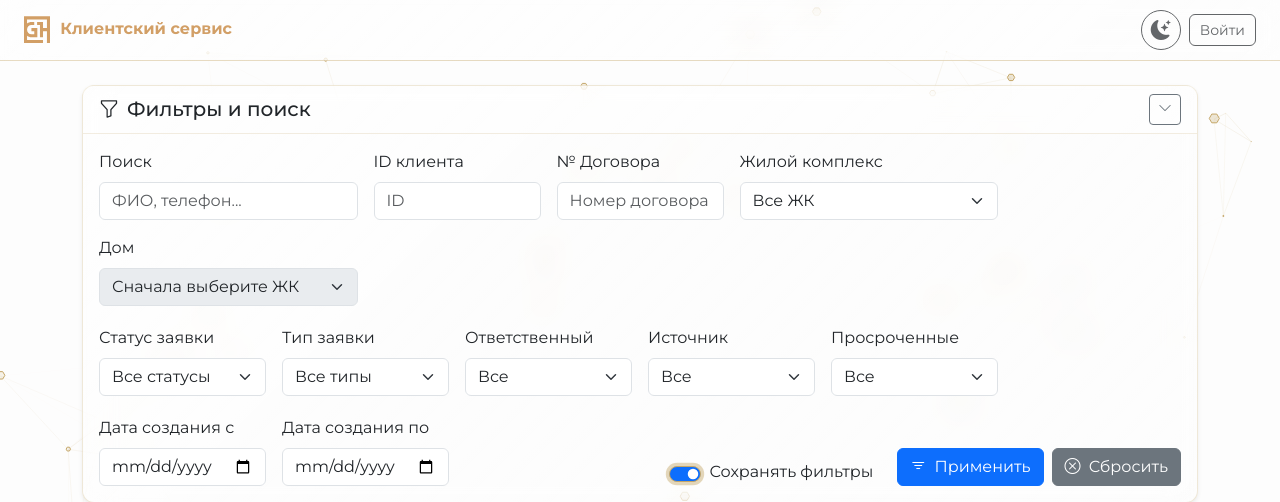
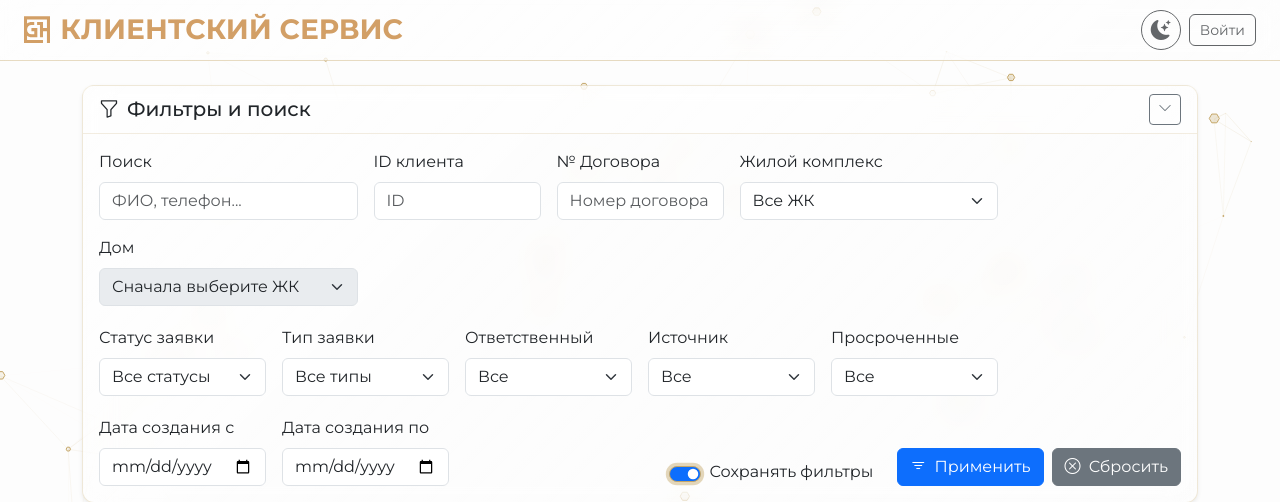
Before and after one commit to ghuz-code-repo/client_service, a Flask app: template app/templates/index.html in a window 1280 px wide. Shown: the top 502 px of the page. Run offline with Flask 3, Linux system fonts and the light colour scheme; the template is opened without the code that fills it, so the values that code supplies are empty.

Commit message:
FIX service name on header

```diff
--- a/app/templates/base.html
+++ b/app/templates/base.html
@@ -119,7 +119,10 @@
         .gh-brand-logo { display: inline-flex; border-radius: 4px; transition: transform 0.2s ease, box-shadow 0.2s ease; }
         .gh-brand-logo:hover { transform: translateY(-1px); box-shadow: 0 0 10px 2px rgba(var(--gh-brand-gold-rgb), 0.55); }
         .gh-brand-logo-img { height: 28px; width: auto; display: block; }
-        .gh-brand-name { font-family: 'Montserrat', sans-serif; font-size: 1rem; font-weight: 700; line-height: 1; white-space: nowrap; color: var(--gh-brand-gold); text-decoration: none; border-bottom: 1px solid transparent; display: inline-block; transition: border-color .2s ease, transform .2s ease, box-shadow .2s ease; }
+        /* Кегль привязан к гербу: у Montserrat заглавная = 0.7 кегля
+           (sCapHeight 700 / upm 1000), видимая часть герба при height 28px
+           равна 26.8px, отсюда 38px. Меняешь высоту герба — пересчитай. */
+        .gh-brand-name { font-family: 'Montserrat', sans-serif; font-size: 38px; text-transform: uppercase; font-weight: 700; line-height: 1; white-space: nowrap; color: var(--gh-brand-gold); text-decoration: none; border-bottom: 1px solid transparent; display: inline-block; transition: border-color .2s ease, transform .2s ease, box-shadow .2s ease; }
         .gh-brand-name:hover { color: var(--gh-brand-gold); border-bottom-color: currentColor; transform: translateY(-1px); box-shadow: 0 6px 14px -6px rgba(var(--gh-brand-gold-rgb), 0.9); }
         .gh-brand-link { text-decoration: none; }
         .gh-brand-link:hover .gh-brand-logo-img { box-shadow: 0 0 10px 2px rgba(var(--gh-brand-gold-rgb), 0.55); }
@@ -129,7 +132,12 @@
         .gh-btn:hover { opacity: 1; color: var(--gh-brand-gold); }
         .gh-user-name { max-width: 14ch; overflow: hidden; text-overflow: ellipsis; white-space: nowrap; }
         @media (max-width: 991.98px) { .gh-user-name { display: none; } }
-        /* ═══ КОНЕЦ ЕДИНОГО БЛОКА ШАПКИ ══════════════════════════════════ */
+        /* Верхний регистр делает длинные названия широкими; на средних
+   экранах уменьшаем, иначе бренд поджимает центральное меню. */
+@media (max-width: 1399.98px) { .gh-brand-name { font-size: 28px; } }
+@media (max-width: 1199.98px) { .gh-brand-name { font-size: 22px; } }
+/* gh-brand-name-compact */
+/* ═══ КОНЕЦ ЕДИНОГО БЛОКА ШАПКИ ══════════════════════════════════ */
 
         /* Пункты меню не должны ломаться на две строки: это и растит шапку. */
         .navbar .nav-link { white-space: nowrap; padding-top: .25rem; padding-bottom: .25rem; }
```
